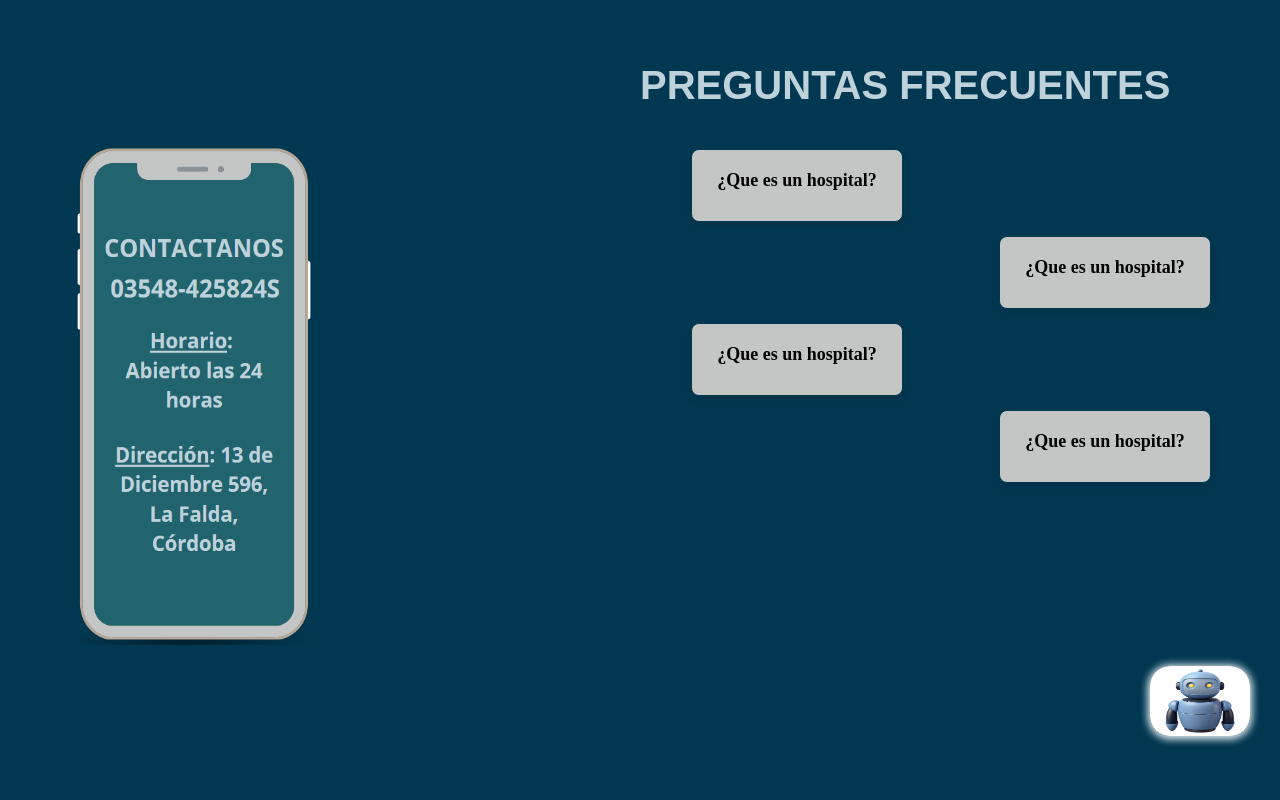
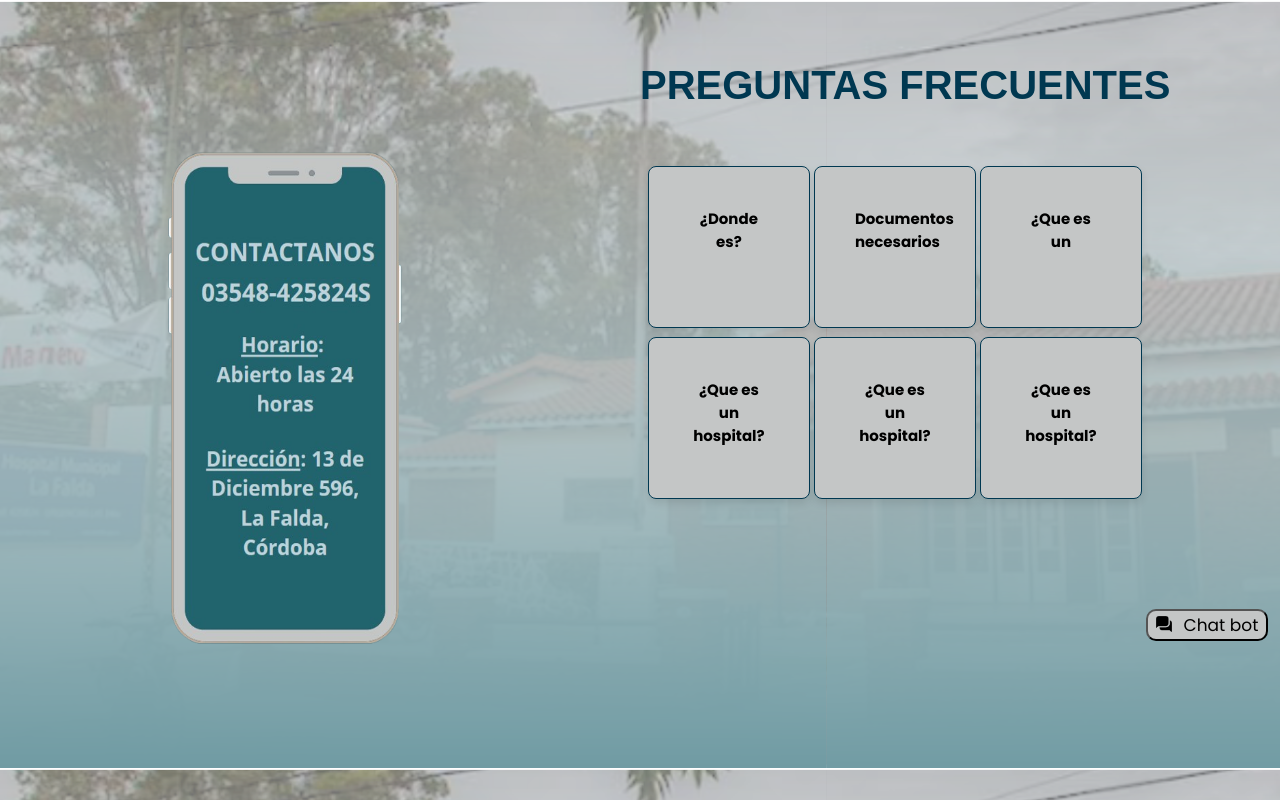
Before and after one commit to SahiG0/ChatBot_Oficial, a plain HTML site: page pruebas/Prueba de ChatBot/index.html in a window 1280 px wide. Drawn offline with Linux system fonts and the light colour scheme.

Commit message:
pag principal

```diff
--- a/pruebas/Prueba de ChatBot/Style.css
+++ b/pruebas/Prueba de ChatBot/Style.css
@@ -1,9 +1,17 @@
+:root{
+    --anchocaja: 80px;
+    --altocaja: 80px
+}
+
 body {
-    background-color: #003851;
+    background-image: url("./imgs/pagina\ web.png");
+    font-family: 'poppins', sans-serif;
+    position: relative;
+
 }
 
 #pff {
-    color: #BFD2D9;
+    color: #003851;
     font: caption;
     font-weight: bold;
     font-size: 40px;
@@ -25,7 +33,7 @@ body {
     border-radius: 8px;
     box-shadow: 0 4px 8px rgba(0, 0, 0, 0.1);
     padding: 20px;
-    max-height: 50px;
+    max-height: 60px;
     max-width: 170px;
     text-align: center;
     cursor: pointer;
@@ -40,12 +48,12 @@ body {
     border: 1px solid #003851;
     border-radius: 8px;
     box-shadow: 0 4px 8px rgba(0, 0, 0, 0.1);
-    padding: 20px;
-    max-height: 50px;
-    max-width: 170px;
-    text-align: center;
+    padding: 40px;
+    height: var(--altocaja);
+    width: var(--anchocaja);
     cursor: pointer;
     transition: transform 0.3s;
+    text-align: center;
 }
 
 .card3 {
@@ -79,9 +87,11 @@ body {
 }
 
 .question {
-    font-size: 18px;
+    font-size: 15px;
     font-weight: bold;
     margin-bottom: 10px;
+    text-align: center;
+
 }
 
 .answer {
@@ -104,26 +114,17 @@ button{
     display: grid;
     grid:
       "header header header" auto
-      "celular preguntas espaciolibre" 1fr
+      "leftSide . rightSide" 1fr
       "footer footer footer" auto
-      / 150fr 125fr 125fr;
+      / auto 0fr 50%;
     gap: 8px;
   }
 
   .header { grid-area: header; }
-  .celular { grid-area: celular;}
-  .preguntas {grid-area: preguntas; }
-  .espaciolibre {grid-area: espaciolibre;}
-  .footer { grid-area: footer; margin-left: 0px;}
-
-  .grid {
-    margin-left:410px ;
-
-    display: grid;
-    grid-template-rows: repeat(3, 0fr);
-    grid-template-columns: repeat(2, 300px);
-    gap: 8px;
-  }
+  .leftSide { grid-area: leftSide; }
+  .rightSide { grid-area: rightSide; }
+  .footer { grid-area: footer;
+}
 .chat{
 
     position: fixed;
@@ -142,8 +143,36 @@ button{
 }
 
 
-.chat
+
 
 .imagen{
     border-radius: 20px;
 }
+.grid {
+    width: 100%;
+    margin-top: 20px;
+    display: grid;
+    grid-template-rows: repeat(2, 47%);
+    grid-template-columns: repeat(3, 25%);
+    gap: 8px;
+
+  }
+
+#botonchat{
+    background-color:#c4c6c6 ;
+    margin-left: 80%;
+    bottom: 8%;
+    height: 32px;
+    width: 122px;
+    font-family: 'poppins', sans-serif;
+    text-align: right;
+    font-size: 17px;
+
+}
+.imagenboton{
+
+    height: 20px;
+    width: 20px;
+    margin-right: 10px;
+    margin-top: 2px;
+}
--- a/pruebas/Prueba de ChatBot/index.html
+++ b/pruebas/Prueba de ChatBot/index.html
@@ -6,63 +6,67 @@
     <title>Carta de Pregunta y Respuesta</title>
     <script src="haha.js"></script>
     <link rel="stylesheet" href="Style.css">
+    <link href="https://fonts.googleapis.com/css2?family=Poppins:wght@400;700&display=swap" rel="stylesheet">
 </head>
 <body>
     <h1 id="pff">PREGUNTAS FRECUENTES</h1>
 
-
-
-    <div id="linea">
-
-        <imgid="mgcel" src="imgs/Sin título.png" alt="celular" height="400px" width="200px">
-
     <section class="layout">
       <div class="header"></div>
       <div class="leftSide">
-          <img id="mgcel" src="imgs/Sin título.png" alt="celular" height="500px" width="250px">
+        <img id="mgcel" src="imgs/Sin_título-removebg-preview.png" alt="celular" height="500px" width="250px">
       </div>
-        <div class="pregunta">
+      </div>
+      <div class="rightSide" >
         <section class="grid">
+          <div><div class="card2" onclick="toggleAnswer()">
+            <div class="question">¿Donde es?</div>
+            <div class="answer"> Un hospital es...</div>
+            </div>
+          </div>
+
+          <div><div class="card2" onclick="toggleAnswer()">
+            <div class="question">Documentos necesarios</div>
+            <div class="answer"> Un hospital es...</div>
+            </div>
+          </div>
+
+          <div><div class="card2" onclick="toggleAnswer()">
+            <div class="question">¿Que es un </div>
+            <div class="answer"> Un hospital es...</div>
+            </div>
+          </div>
           <div>
             <div class="card2" onclick="toggleAnswer()">
             <div class="question">¿Que es un hospital?</div>
             <div class="answer"> Un hospital es...</div>
             </div>
           </div>
-            <div></div>
-            <div></div>
-            <div>
-              <div class="card2" onclick="toggleAnswer()">
+
+          <div><div class="card2" onclick="toggleAnswer()">
             <div class="question">¿Que es un hospital?</div>
             <div class="answer"> Un hospital es...</div>
             </div>
           </div>
-            <div>
-              <div class="card3" onclick="toggleAnswer()">
+          <div><div class="card2" onclick="toggleAnswer()">
             <div class="question">¿Que es un hospital?</div>
             <div class="answer"> Un hospital es...</div>
             </div>
           </div>
           <div></div>
           <div></div>
-            <div><div class="card3" onclick="toggleAnswer()">
-              <div class="question">¿Que es un hospital?</div>
-              <div class="answer"> Un hospital es...</div>
-              </div>
-          </div></div>
+          <div></div>
+
+        </section>
+        <br>
+        <br>
+        <br>
+        <br>
+
+        <button id="botonchat"> <img class=imagenboton src="imgs/logo mensajes.png" alt="mensajes">Chat bot</button>
       </section>
 
 
-        </div>
-
-       <button class="chat"><img class="chat" src="imgs/chatbot.avif" alt="chat"></a></button>
-
-        </div>
-        <br>
-        <br>
-
-        <br>
-      </section>
 
         </div>
 
```
Also changed, not shown: pruebas/Prueba de ChatBot/imgs/Sin título.png (deleted), pruebas/Prueba de ChatBot/imgs/Sin_título-removebg-preview.png (added), pruebas/Prueba de ChatBot/imgs/hospital.jpg (added), pruebas/Prueba de ChatBot/imgs/logo mensajes.png (added), pruebas/Prueba de ChatBot/imgs/pagina web.png (added). Lines whose indentation alone changed are shown as unchanged.
